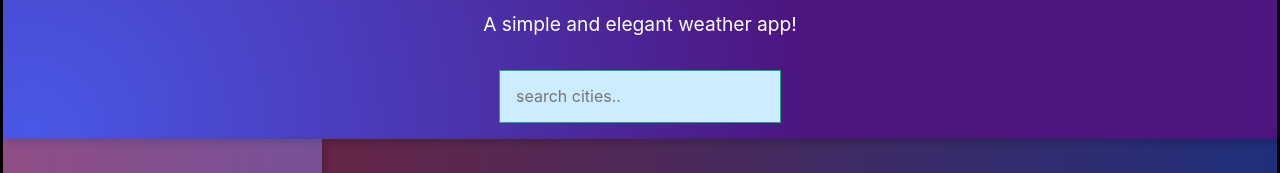
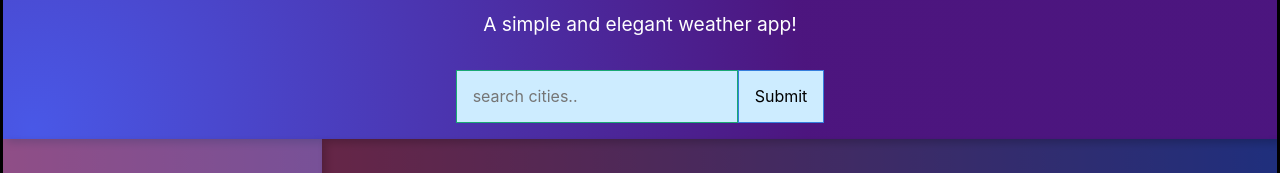
Before and after one commit to OmriGalShen/my-weather, a React (Create React App) app: page / in a window 1280 px wide. Shown: the part 223-396 px from the top of the page. Built offline with nearby package versions, Linux system fonts and the light colour scheme; no server answers.

Commit message:
added submit button

```diff
--- a/src/components/content/weather/searcbox/SearchBox.js
+++ b/src/components/content/weather/searcbox/SearchBox.js
@@ -10,6 +10,7 @@ const SearchBox = ({ searchChange, handleSearchSubmit }) => {
         placeholder="search cities.."
         onChange={searchChange}
       />
+      <input className="pa3 ba b--blue bg-lightest-blue" type="submit" />
     </form>
   );
 };
```
